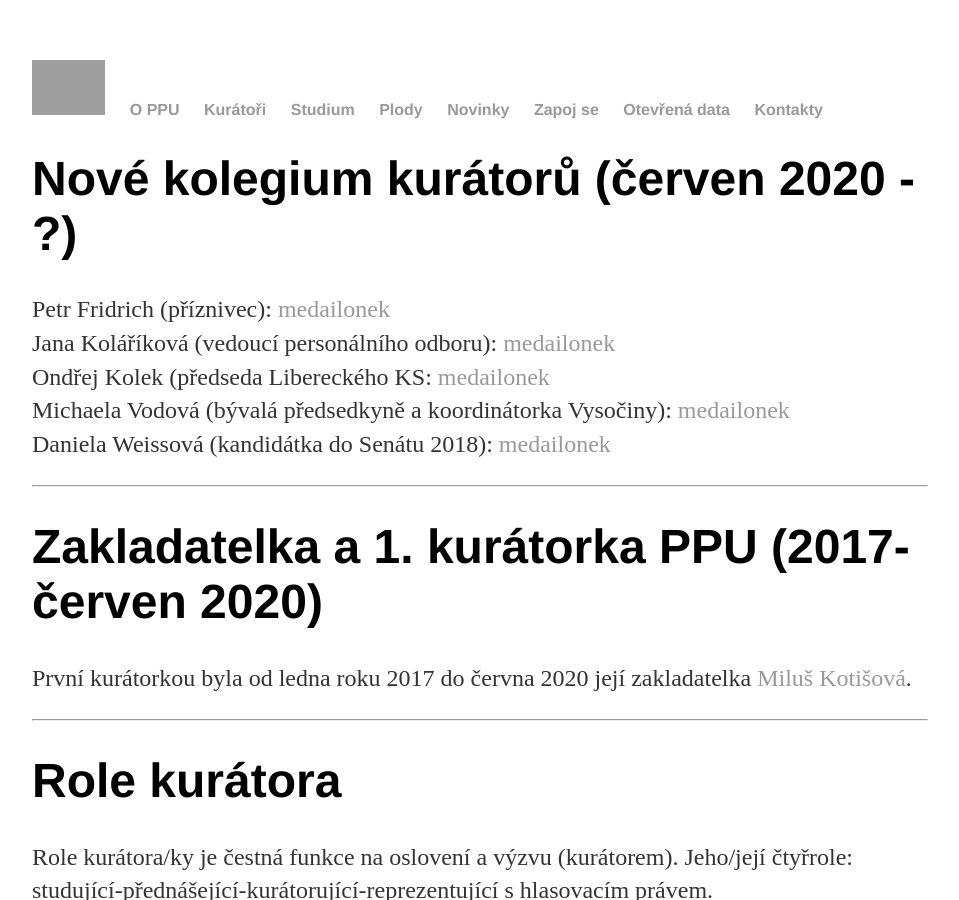
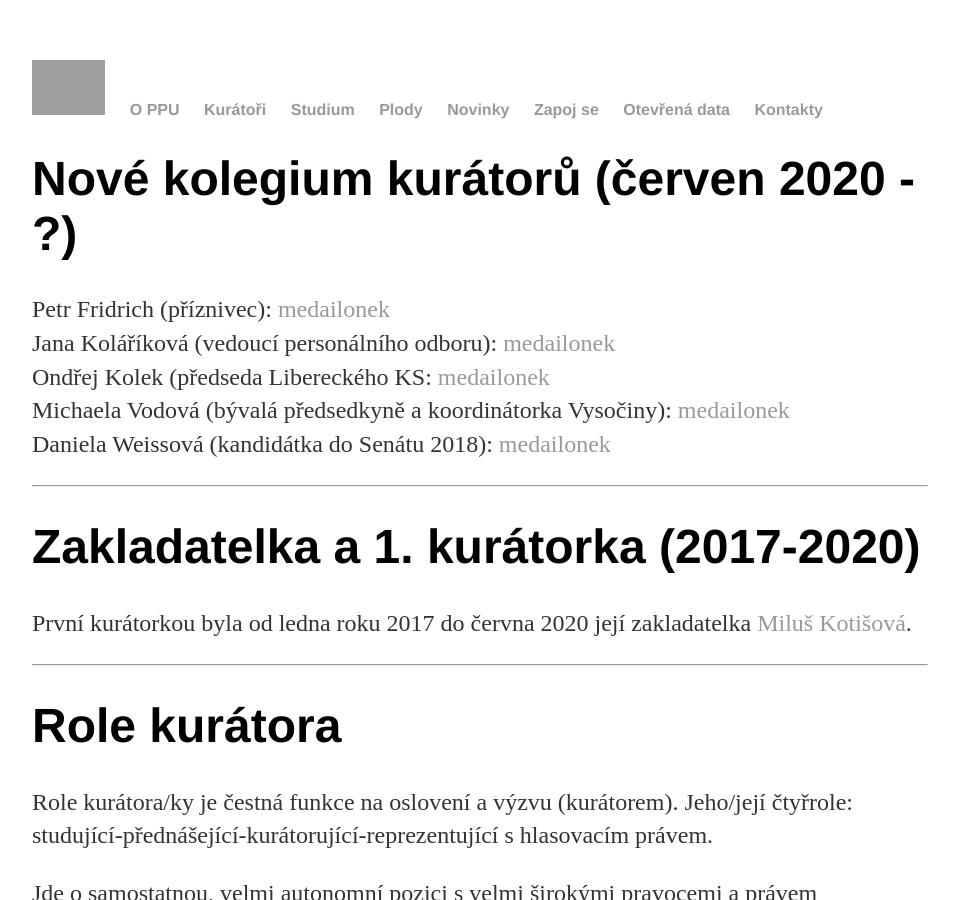
Before and after one commit to otazky/otazky.github.io, a Jekyll site: the page built from kuratori/index.html, in a window 1280 px wide and 900 px high. Shown: the whole window, without its empty margins (160-1119 px from the left). Built offline with Jekyll 4.4.1, drawn with Linux system fonts in a browser that asks for light colours; grey boxes are pictures that could not be loaded.

Commit message:
Úprava textu

```diff
--- a/kuratori/index.html
+++ b/kuratori/index.html
@@ -15,7 +15,7 @@ title: Nové kolegium kurátorů (červen 2020 - ?)
     Daniela Weissová (kandidátka do Senátu 2018): <a href="https://lide.pirati.cz/personProfile/284/">medailonek</a><br>
   </p>
  <hr>
- <h1> Zakladatelka a 1. kurátorka PPU (2017-červen 2020)</h1>
+ <h1> Zakladatelka a 1. kurátorka (2017-2020)</h1>
 <p>První kurátorkou byla od ledna roku 2017 do června 2020 její zakladatelka <a href="https://miluskotisova.wixsite.com/home">Miluš Kotišová</a>.</p>
 
   <hr>
```
